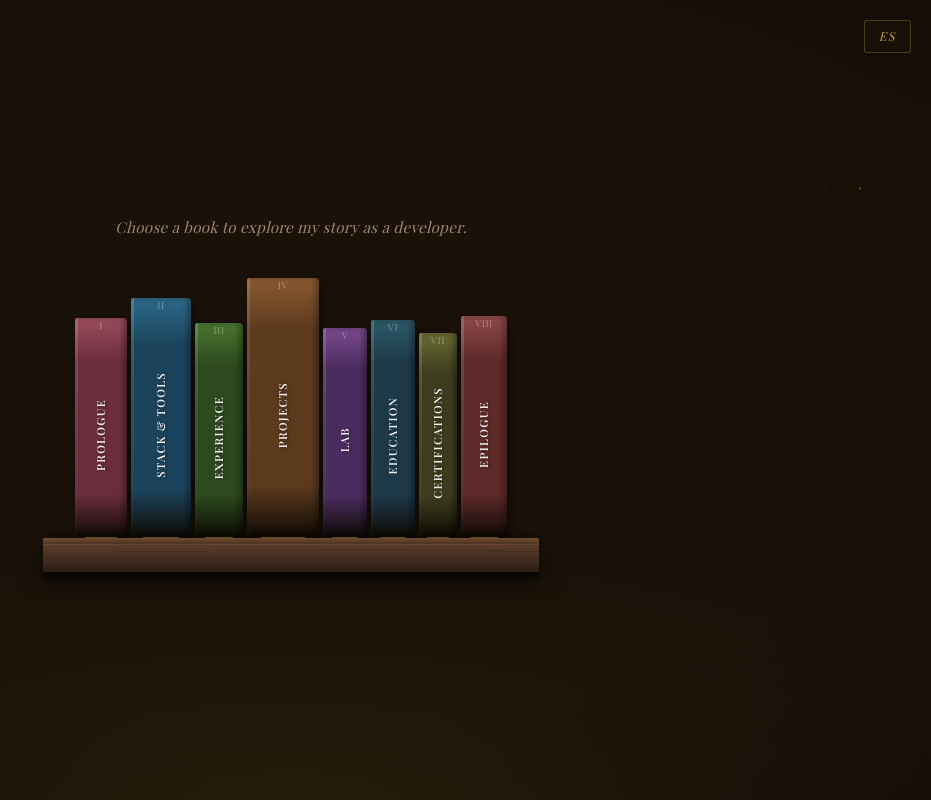
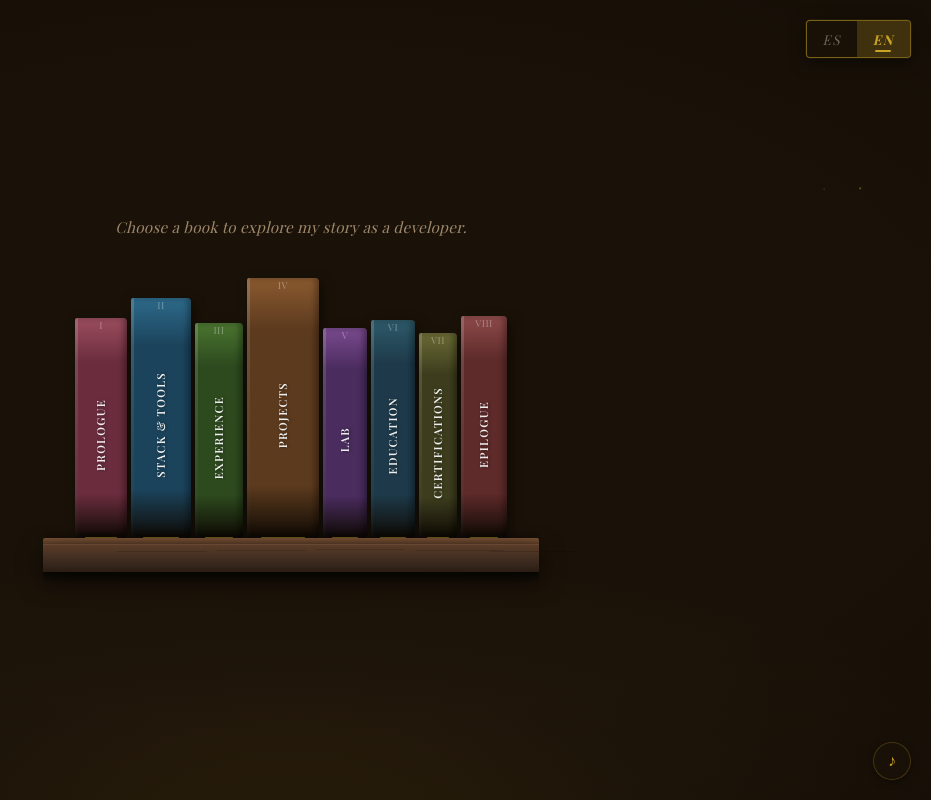
Before and after one commit to darkyuyo/portfolio, a React (Vite) app: page / in a window 1280 px wide. Shown: the whole page, without its empty margins (349-1280 px from the left). Built offline with nearby package versions, Linux system fonts and the light colour scheme; a web font is replaced by a local one.

Commit message:
feat: add AudioPlayer component and enhance various sections with updated content and translations

```diff
--- a/src/App.tsx
+++ b/src/App.tsx
@@ -4,6 +4,7 @@ import Background from './components/layout/Background'
 import Shelf from './components/layout/Shelf'
 import BookOpen from './components/book/BookOpen'
 import LanguageToggle from './components/ui/LanguageToggle'
+import AudioPlayer from './components/ui/AudioPlayer'
 
 export default function App() {
   const [activeBook, setActiveBook] = useState<string | null>(null)
@@ -13,6 +14,7 @@ export default function App() {
       <Background />
 
       <LanguageToggle />
+      <AudioPlayer />
 
       <div
         style={{
--- a/src/components/layout/Background.tsx
+++ b/src/components/layout/Background.tsx
@@ -1,5 +1,3 @@
-import { useEffect } from 'react'
-
 type Particle = {
   x: number
   y: number
@@ -19,8 +17,6 @@ const PARTICLES: Particle[] = Array.from({ length: PARTICLE_COUNT }, () => ({
 }))
 
 export default function Background() {
-  useEffect(() => {}, [])
-
   return (
     <div
       className="fixed inset-0 overflow-hidden pointer-events-none"
--- a/src/components/sections/AboutSection.tsx
+++ b/src/components/sections/AboutSection.tsx
@@ -36,7 +36,7 @@ export default function AboutSection({ content }: Props) {
       {/* Highlights */}
       <div>
         <p style={{ fontFamily: 'var(--font-serif)', fontSize: '0.65rem', letterSpacing: '0.14em', textTransform: 'uppercase', color: 'rgba(92,58,30,0.5)', marginBottom: '12px' }}>
-          At a glance
+          {t('ui.atAGlance')}
         </p>
         <div style={{ display: 'flex', flexWrap: 'wrap', gap: '8px' }}>
           {content.highlights.map((item, i) => (
--- /dev/null
+++ b/src/components/ui/AudioPlayer.tsx
@@ -0,0 +1,58 @@
+import { useEffect, useRef, useState } from 'react'
+import { motion } from 'framer-motion'
+
+export default function AudioPlayer() {
+  const audioRef = useRef<HTMLAudioElement | null>(null)
+  const [playing, setPlaying] = useState(false)
+
+  useEffect(() => {
+    const audio = new Audio('/audio/ambient.mp3')
+    audio.loop = true
+    audio.volume = 0.2
+    audioRef.current = audio
+    return () => {
+      audio.pause()
+    }
+  }, [])
+
+  const toggle = () => {
+    const audio = audioRef.current
+    if (!audio) return
+    if (playing) {
+      audio.pause()
+    } else {
+      void audio.play().catch(() => undefined)
+    }
+    setPlaying((prev) => !prev)
+  }
+
+  return (
+    <motion.button
+      onClick={toggle}
+      whileHover={{ scale: 1.1 }}
+      whileTap={{ scale: 0.9 }}
+      aria-label={playing ? 'Pause ambient music' : 'Play ambient music'}
+      style={{
+        position: 'fixed',
+        bottom: '20px',
+        right: '20px',
+        zIndex: 30,
+        width: '38px',
+        height: '38px',
+        borderRadius: '50%',
+        background: playing ? 'rgba(201,162,39,0.18)' : 'rgba(26,18,8,0.75)',
+        border: `1px solid ${playing ? 'rgba(201,162,39,0.55)' : 'rgba(201,162,39,0.25)'}`,
+        cursor: 'pointer',
+        backdropFilter: 'blur(4px)',
+        display: 'flex',
+        alignItems: 'center',
+        justifyContent: 'center',
+        fontSize: '1rem',
+        color: 'var(--color-gold-accent)',
+        boxShadow: '0 2px 8px rgba(0,0,0,0.4)',
+      }}
+    >
+      {playing ? '♫' : '♪'}
+    </motion.button>
+  )
+}
--- a/src/components/ui/LanguageToggle.tsx
+++ b/src/components/ui/LanguageToggle.tsx
@@ -2,7 +2,7 @@ import { motion } from 'framer-motion'
 import { useTranslation } from 'react-i18next'
 
 export default function LanguageToggle() {
-  const { t, i18n } = useTranslation()
+  const { i18n } = useTranslation()
   const currentLang = i18n.language
 
   const toggle = () => {
@@ -10,31 +10,69 @@ export default function LanguageToggle() {
   }
 
   return (
-    <motion.button
-      onClick={toggle}
-      whileHover={{ scale: 1.05 }}
-      whileTap={{ scale: 0.95 }}
-      aria-label="Toggle language"
+    <motion.div
+      initial={{ opacity: 0, y: -8 }}
+      animate={{ opacity: 1, y: 0 }}
+      transition={{ delay: 0.5, duration: 0.4 }}
       style={{
         position: 'fixed',
         top: '20px',
         right: '20px',
         zIndex: 30,
-        fontFamily: 'var(--font-serif)',
-        fontStyle: 'italic',
-        fontSize: '0.78rem',
-        letterSpacing: '0.12em',
-        color: 'var(--color-gold-accent)',
-        background: 'rgba(26,18,8,0.75)',
-        border: '1px solid rgba(201,162,39,0.3)',
-        borderRadius: '3px',
-        padding: '6px 14px',
-        cursor: 'pointer',
-        backdropFilter: 'blur(4px)',
-        boxShadow: '0 2px 8px rgba(0,0,0,0.4)',
+        display: 'flex',
+        alignItems: 'center',
+        background: 'rgba(26,18,8,0.85)',
+        border: '1px solid rgba(201,162,39,0.55)',
+        borderRadius: '4px',
+        overflow: 'hidden',
+        backdropFilter: 'blur(8px)',
+        boxShadow: '0 4px 16px rgba(0,0,0,0.55), 0 0 0 1px rgba(201,162,39,0.1)',
       }}
     >
-      {t('ui.langToggle')}
-    </motion.button>
+      {(['es', 'en'] as const).map((lang) => {
+        const isActive = currentLang === lang
+        return (
+          <motion.button
+            key={lang}
+            onClick={toggle}
+            whileHover={!isActive ? { background: 'rgba(201,162,39,0.12)' } : {}}
+            whileTap={{ scale: 0.95 }}
+            aria-label={`Switch to ${lang === 'en' ? 'English' : 'Español'}`}
+            style={{
+              fontFamily: 'var(--font-serif)',
+              fontStyle: 'italic',
+              fontSize: '0.85rem',
+              letterSpacing: '0.1em',
+              padding: '8px 16px',
+              cursor: isActive ? 'default' : 'pointer',
+              border: 'none',
+              background: isActive ? 'rgba(201,162,39,0.22)' : 'transparent',
+              color: isActive ? 'var(--color-gold-accent)' : 'rgba(245,230,200,0.4)',
+              fontWeight: isActive ? 700 : 400,
+              transition: 'color 0.2s, background 0.2s',
+              position: 'relative',
+            }}
+          >
+            {lang.toUpperCase()}
+            {isActive && (
+              <motion.span
+                layoutId="lang-indicator"
+                style={{
+                  position: 'absolute',
+                  bottom: '5px',
+                  left: '50%',
+                  transform: 'translateX(-50%)',
+                  width: '16px',
+                  height: '2px',
+                  background: 'var(--color-gold-accent)',
+                  borderRadius: '1px',
+                  display: 'block',
+                }}
+              />
+            )}
+          </motion.button>
+        )
+      })}
+    </motion.div>
   )
 }
--- a/src/i18n/en.ts
+++ b/src/i18n/en.ts
@@ -1,6 +1,7 @@
 const en = {
   ui: {
     langToggle: 'ES',
+    atAGlance: 'At a glance',
     close: 'Close',
     prev: 'Previous',
     next: 'Next',
@@ -64,6 +65,8 @@ const en = {
       spineSubtitle: 'Get in touch',
       pageTitle: 'Epilogue',
       pageSubtitle: "Let's connect",
+      quote: '"Walking in a straight line, no one can go very far."',
+      quoteAuthor: '— The Little Prince',
     },
   },
 } as const
--- a/src/i18n/es.ts
+++ b/src/i18n/es.ts
@@ -1,6 +1,7 @@
 const es = {
   ui: {
     langToggle: 'EN',
+    atAGlance: 'De un vistazo',
     close: 'Cerrar',
     prev: 'Anterior',
     next: 'Siguiente',
@@ -64,6 +65,8 @@ const es = {
       spineSubtitle: 'Contacto',
       pageTitle: 'Epílogo',
       pageSubtitle: 'Hablemos',
+      quote: '"Caminando en línea recta no puede uno llegar muy lejos."',
+      quoteAuthor: '— El Principito',
     },
   },
 } as const
```
Also changed, not shown: src/components/sections/ContactSection.tsx (+30 -7 lines), src/data/books.ts (+67 -58 lines).
